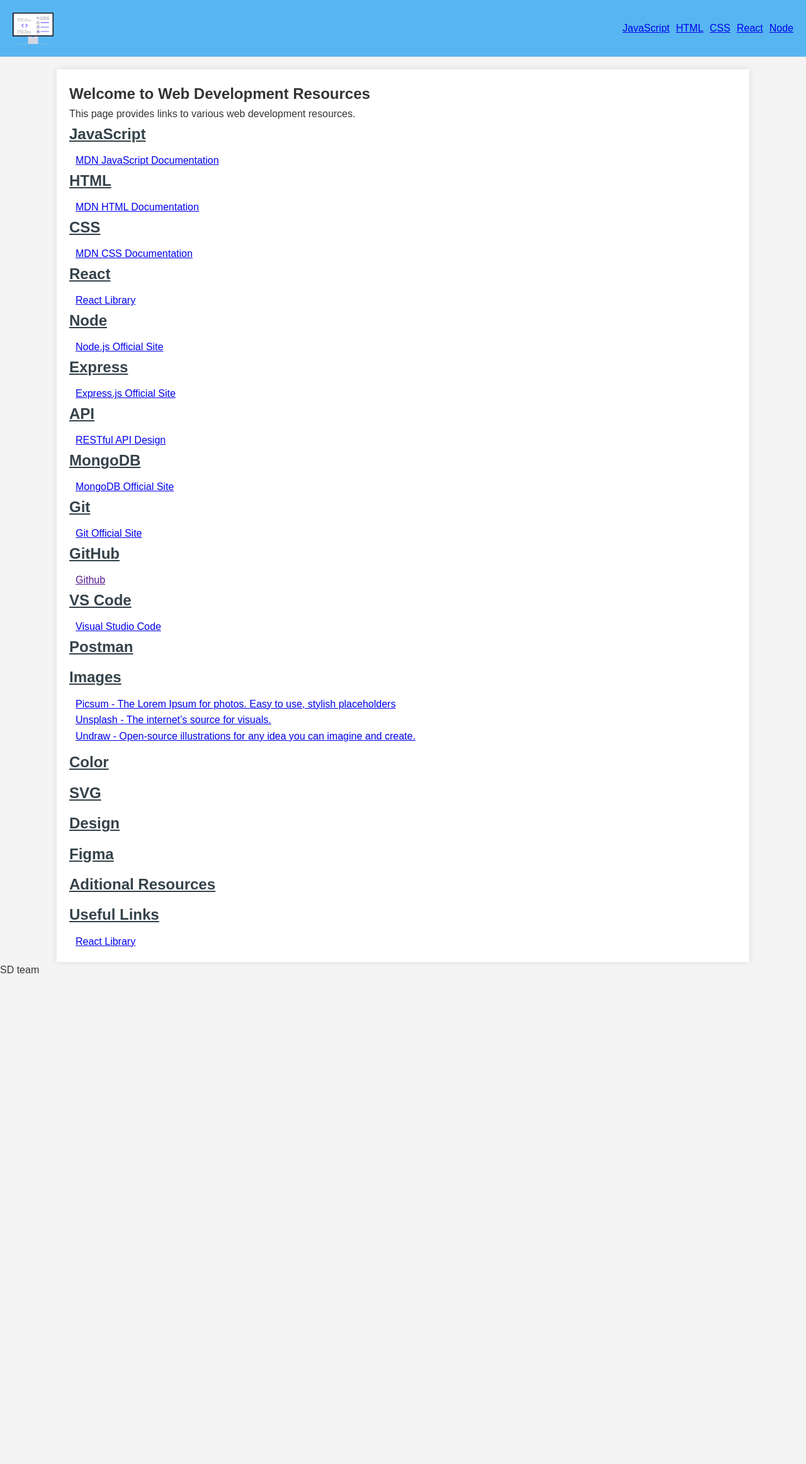
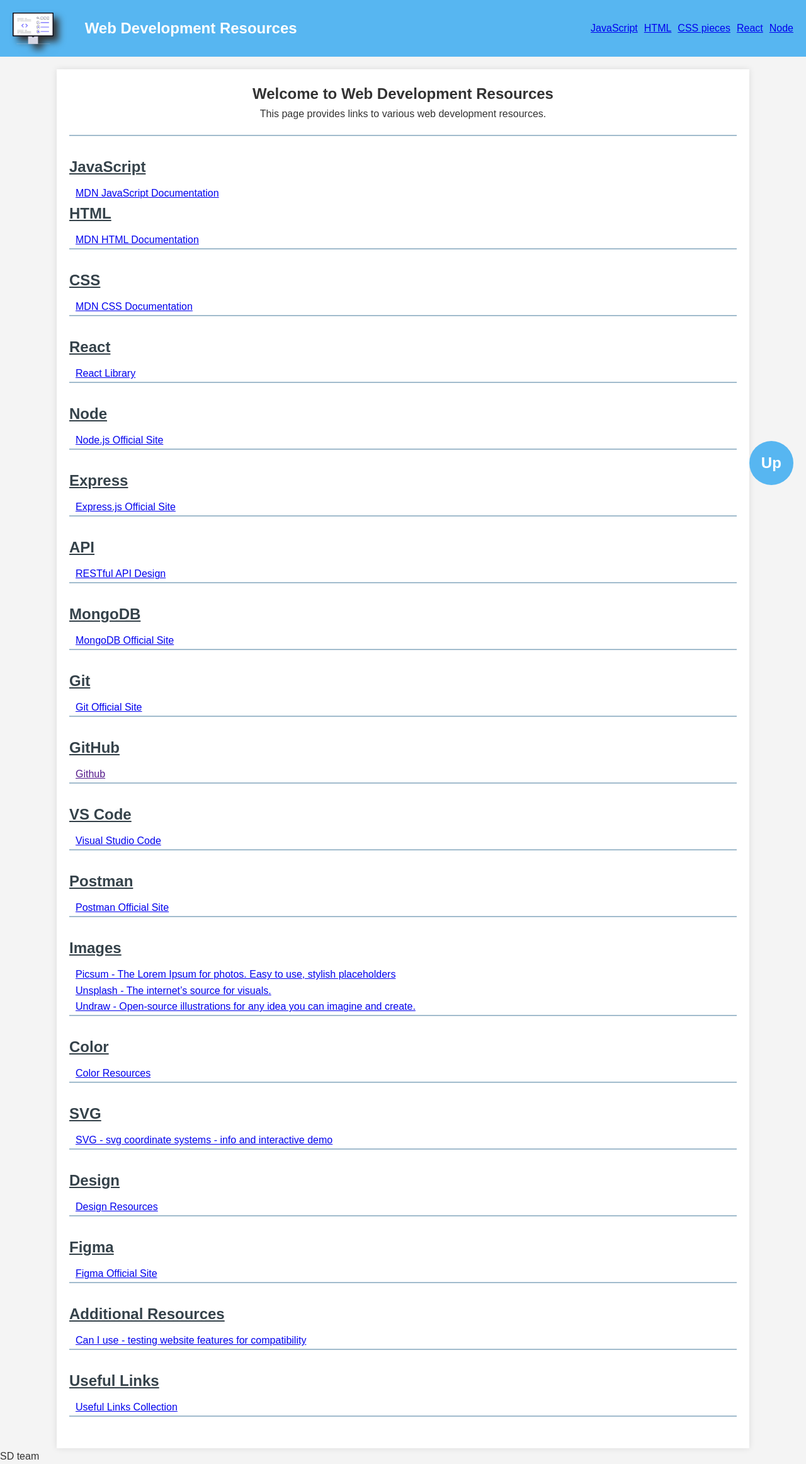
Before and after one commit to sasadjekic/web-development-resources, a plain HTML site: page index.html in a window 1280 px wide. Shown: the whole page at 63% size. Before the commit the page ends 1553 px from the top, so only its background shows below. Drawn offline with Linux system fonts and the light colour scheme.

Commit message:
css pieces section

```diff
--- a/index.html
+++ b/index.html
@@ -8,22 +8,28 @@
   </head>
   <body>
     <header>
+      <div class="header-container">
         <img src="images/undraw_code-review_jdgp.svg" alt="Logo" />
+        <h1>Web Development Resources</h1>
+      </div>
 
       <nav>
         <ul>
           <li><a href="#javascript">JavaScript</a></li>
           <li><a href="#html">HTML</a></li>
-          <li><a href="#css">CSS</a></li>
+          <li><a href="/css-pieces/homepage.html">CSS pieces</a></li>
           <li><a href="#react">React</a></li>
-          <li><a href="#node">Node</a></li>
+          <li><a href="#images-section">Node</a></li>
         </ul>
       </nav>
     </header>
     <main>
       <h1>Welcome to Web Development Resources</h1>
       <p>This page provides links to various web development resources.</p>
-      <div id="javascript-section" class="section-unit">
+
+      <div id="up-button"><a href="#top">Up</a></div>
+    <!-- JavaScript Section -->
+    <div id="javascript-section" class="section-unit"></div>
         <h2>JavaScript</h2>
         <ul>
           <li>
@@ -108,7 +114,14 @@
         </ul>
       </div>
 
+    <div id="postman-section" class="section-unit">
       <h2>Postman</h2>
+      <ul>
+        <li><a href="https://www.postman.com/">Postman Official Site</a></li>
+      </ul>
+    </div>
+
+    <div id="images-section" class="section-unit">
       <h2>Images</h2>
       <ul>
         <li>
@@ -118,29 +131,63 @@
           >
         </li>
         <li>
-          <a href="https://unsplash.com/"
+          <a href="https://unsplash.com/" target="_blank" rel="noopener"
             >Unsplash - The internet’s source for visuals.</a
           >
         </li>
         <li>
-          <a href="https://undraw.co/"
+          <a href="https://undraw.co/" target="_blank" rel="noopener"
             >Undraw - Open-source illustrations for any idea you can imagine and
             create.</a
           >
         </li>
       </ul>
-      <h2></h2>
+    </div>
+      <div class="section-unit">
         <h2>Color</h2>
+        <ul>
+          <li><a href="#">Color Resources</a></li>
+        </ul>
+      </div>
+
+      <div class="section-unit">
         <h2>SVG</h2>
+        <ul>
+          <li><a href="https://www.sarasoueidan.com/blog/svg-coordinate-systems" target="_blank" rel="noopener"
+            >SVG - svg coordinate systems - info and interactive demo</a
+            >
+          </li>
+        </ul>
+      </div>
+
+      <div class="section-unit">
         <h2>Design</h2>
+        <ul>
+          <li><a href="#">Design Resources</a></li>
+        </ul>
+      </div>
 
+      <div class="section-unit">
         <h2>Figma</h2>
+        <ul>
+          <li><a href="https://www.figma.com/" target="_blank" rel="noopener">Figma Official Site</a></li>
+        </ul>
+      </div>
 
-      <h2>Aditional Resources</h2>
+      <div class="section-unit">
+        <h2>Additional Resources</h2>
+        <ul>
+          <li><a href="https://caniuse.com/" target="_blank" rel="noopener">Can I use - testing website features for compatibility</a></li>
+        </ul>
+      </div>
+
+      <div class="section-unit">
         <h2>Useful Links</h2>
         <ul>
-        <li><a href="https://reactjs.org/">React Library</a></li>
+          <li><a href="#">Useful Links Collection</a></li>
         </ul>
+      </div>
+
     </main>
     <footer>SD team</footer>
   </body>
--- a/styles.css
+++ b/styles.css
@@ -3,6 +3,10 @@
     padding: 0;
     box-sizing: border-box;
     font-family: Arial, sans-serif;
+}
+
+html {
+    scroll-behavior: smooth;
 }
 
 body {
@@ -24,10 +28,18 @@ header {
     justify-content: space-between;
 }
 
+.header-container {
+    display: flex;
+    align-items: center;
+}
+
 header img {
     height: 50px;
     vertical-align: middle;
-    margin-right: 20px;
+    margin-right: 50px;
+    /* filter: invert(-50%); */
+    filter: drop-shadow(8px 8px 6px #333);
+
 }
 
 main {
@@ -36,11 +48,46 @@ main {
     padding: 20px;
     background: #ffffff;
     box-shadow: 0 0 10px rgba(0, 0, 0, 0.1);
+    position: relative;
+}
+
+main p {
+    margin-bottom: 20px;
+    text-align: center;
+}
+
+#up-button {
+    text-align: right;
+    margin-bottom: 10px;
+    position: fixed;
+    right: 20px;
+    bottom: 20px;
+    background: #57b6f1;
+    padding: 1rem 1.2rem;
+    color: white;
+    font-size: 1.5rem;
+    cursor: pointer;
+    font-weight: bolder;
+    text-decoration: none;
+
+    border-radius: 50%;
+}
+
+#up-button a{
+
+    color: white;
+    text-decoration: none;
+}
+
+.section-unit {
+    margin-bottom: 30px;
+    border-bottom: #a2bccd 2px solid;
 }
 
 h1 {
-    margin: 0;
+    /* margin: 0; */
     font-size: 24px;
+    text-align: center;
 }
 
 h2 {
@@ -57,6 +104,7 @@ nav ul {
 
 
 
+
 li {
     list-style: none;
     margin-left: 10px;
```
Also changed, not shown: css-pieces/homepage.html (added, +21 -0 lines), css-pieces/pieces/flex-basis3.html (added, +45 -0 lines), css-pieces/pieces/flex-grow1.html (added, +73 -0 lines), css-pieces/styles-pieces.css (added). Lines whose indentation alone changed are shown as unchanged.
